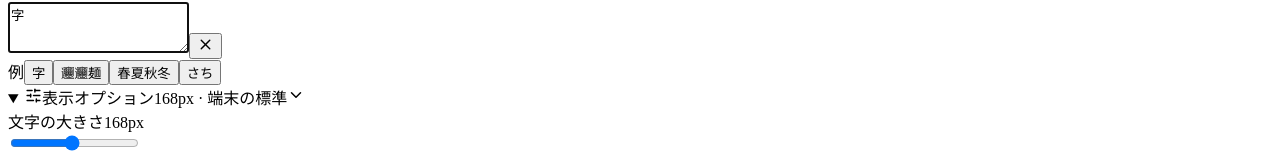
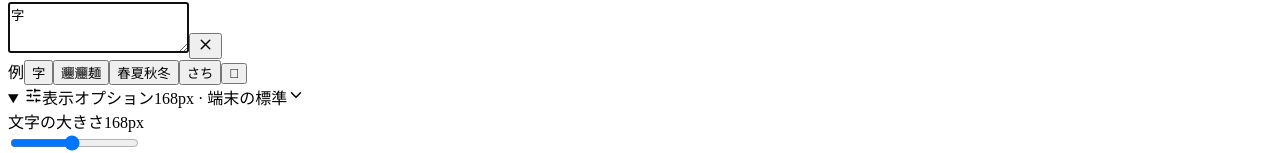
Before and after one commit to Yana023/Zimi, a React (Vite) app: page / in a window 1280 px wide. Shown: the part 345-498 px from the top of the page. Built offline with nearby package versions, Linux system fonts and the light colour scheme; the HTML template or start-up script is replaced by a standard one.

Commit message:
Add 𪚥 input example

```diff
--- a/src/App.tsx
+++ b/src/App.tsx
@@ -36,7 +36,7 @@ interface InstallPromptEvent extends Event {
   userChoice: Promise<{ outcome: 'accepted' | 'dismissed'; platform: string }>
 }
 
-const examples = ['字', '𰻞𰻞麺', '春夏秋冬', 'さち']
+const examples = ['字', '𰻞𰻞麺', '春夏秋冬', 'さち', '𪚥']
 
 function initialState(): ViewerState {
   const stored = readStoredState(window.localStorage)
```
Also changed, not shown: 1 other file (tests, documents, lock files or other folders).
